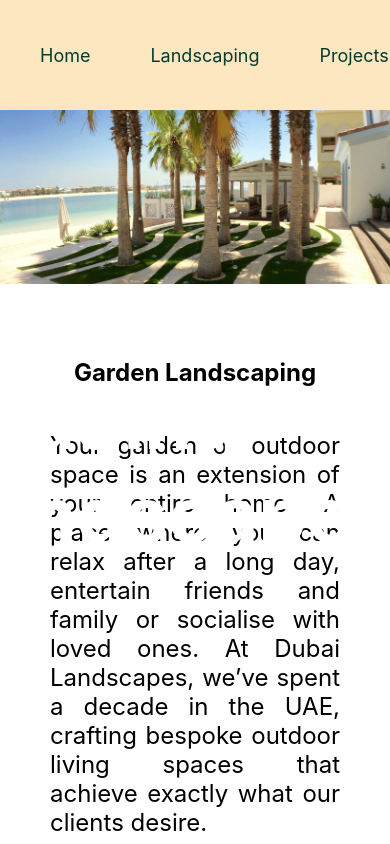
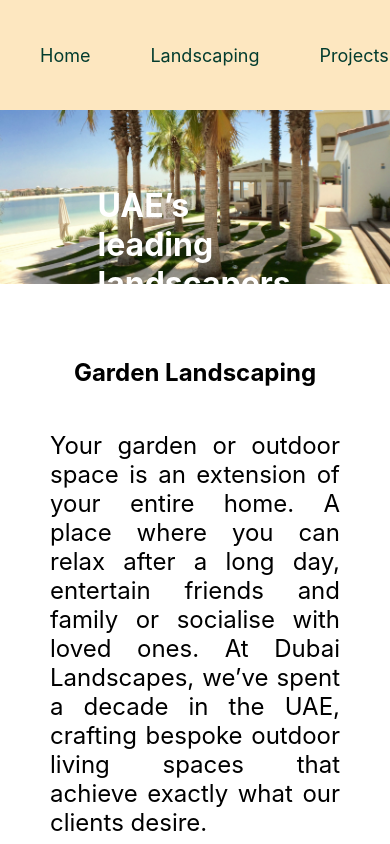
Before and after one commit to 24992151/portfoliolarge, a React (Create React App) app: page / in a window 390 px wide. Shown: the top 844 px of the page. Built offline with nearby package versions, Linux system fonts and the light colour scheme.

Commit message:
Commit 4 Homepage CSS
Mobile Cross platforming 1

```diff
--- a/src/pages/Home/homePage.css
+++ b/src/pages/Home/homePage.css
@@ -11,6 +11,14 @@
   color: white;
   font-size: 2.4rem;
   z-index: 1;
+}
+
+/* Media query 1 - overlays */
+@media (max-width: 768px) {
+  .overlay {
+      font-size: 1rem;
+      top: 29%;
+  }
 }
 
 .section1, .section2, .section3 {
```
